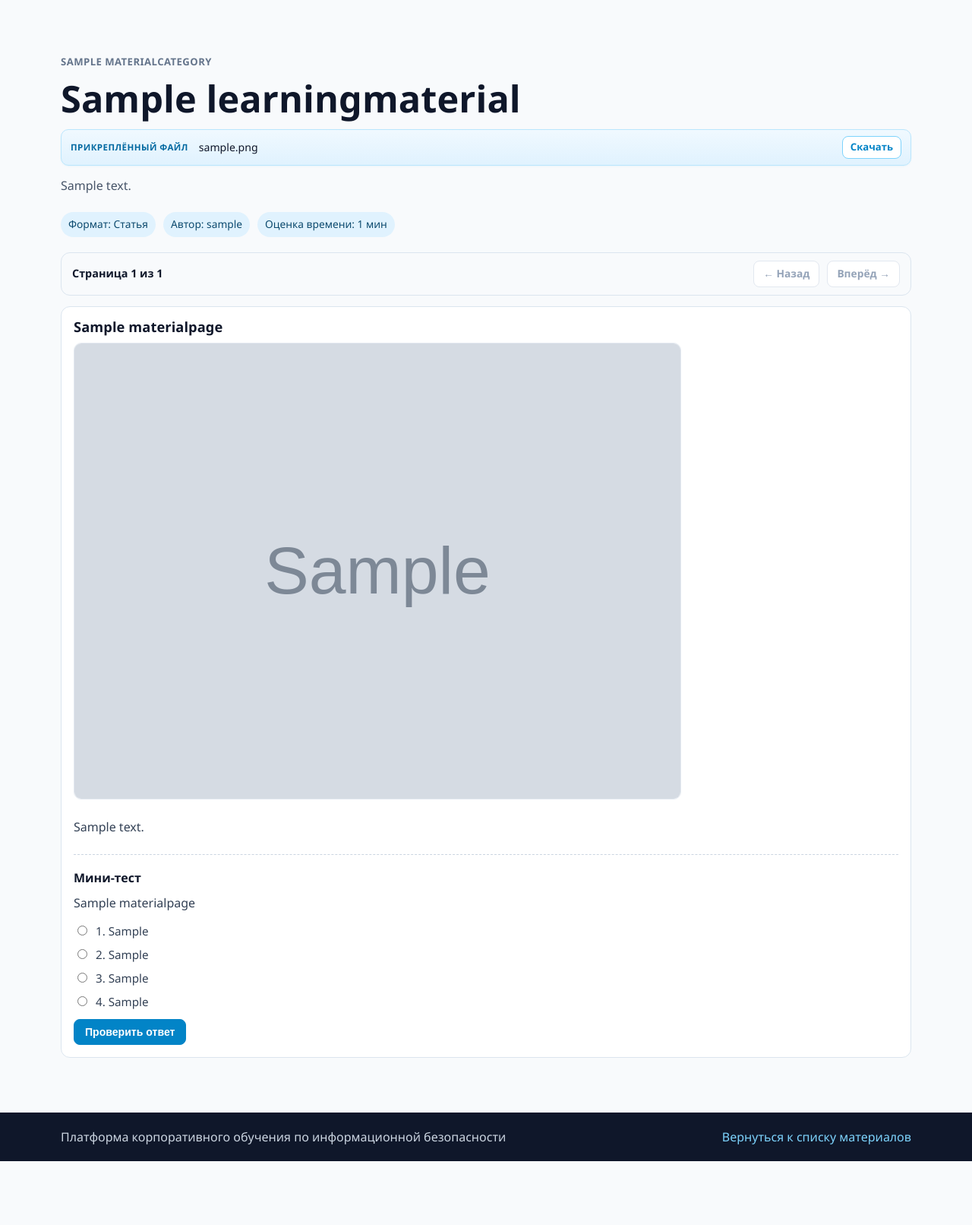
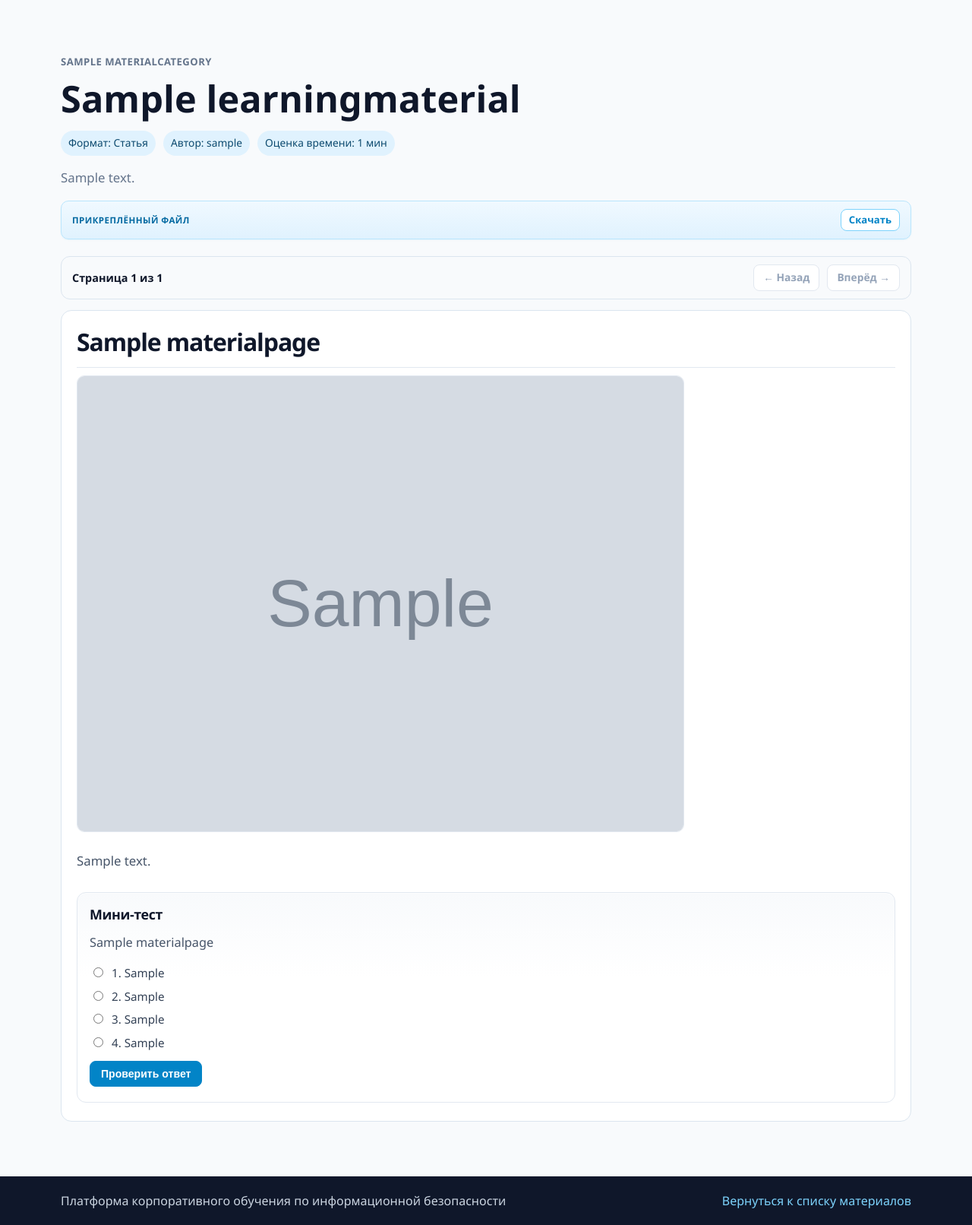
Before and after one commit to corpedu1/corpedu, a Django app: a page that uses templates/material_detail.html in a window 1280 px wide. Shown: the part 73-1685 px from the top of the page at 76% size. Before the commit the page ends 1601 px from the top, so only its background shows below. Run offline with Django 5.2, Linux system fonts and the light colour scheme; tables that the repository leaves empty hold one stand-in row (values such as "Sample post"); grey boxes marked "Sample" are stand-in pictures.

Commit message:
Changed material page layout and hierarchy

```diff
--- a/static/css/landing.css
+++ b/static/css/landing.css
@@ -1051,7 +1051,34 @@ a {
 
 .material-detail-page h1 {
     color: #0f172a;
-    margin-bottom: 10px;
+    margin-bottom: 0;
+}
+
+/* Верхний блок материала: категория + название → теги → описание → файл */
+.material-detail-intro {
+    margin-bottom: 22px;
+}
+
+.material-detail-intro .section-kicker {
+    margin-bottom: 8px;
+}
+
+.material-detail-intro .material-detail-meta {
+    margin-top: 14px;
+}
+
+.material-detail-summary {
+    margin-top: 16px;
+    margin-bottom: 0;
+    font-size: 1.05rem;
+    color: #64748b;
+    line-height: 1.6;
+    max-width: 52rem;
+}
+
+.material-detail-intro .material-detail-attachment {
+    margin-top: 16px;
+    margin-bottom: 0;
 }
 
 .material-detail-attachment {
@@ -1061,7 +1088,7 @@ a {
     gap: 8px 14px;
     margin-top: 12px;
     margin-bottom: 14px;
-    padding: 8px 12px;
+    padding: 10px 14px;
     border-radius: 10px;
     border: 1px solid #bae6fd;
     background: linear-gradient(180deg, #f0f9ff 0%, #e0f2fe 100%);
@@ -1085,15 +1112,6 @@ a {
     flex-shrink: 0;
 }
 
-.material-detail-attachment__name {
-    font-size: 0.88rem;
-    color: #0f172a;
-    font-weight: 500;
-    min-width: 0;
-    word-break: break-word;
-    flex: 1 1 140px;
-}
-
 .material-detail-attachment__cta {
     margin-left: auto;
     flex-shrink: 0;
@@ -1113,7 +1131,7 @@ a {
 }
 
 .material-detail-meta {
-    margin-top: 16px;
+    margin-top: 0;
     display: flex;
     flex-wrap: wrap;
     gap: 10px;
@@ -1130,18 +1148,39 @@ a {
 .material-detail-content {
     margin-top: 18px;
     border: 1px solid #dbe5ef;
-    border-radius: 12px;
+    border-radius: 14px;
     background: #ffffff;
-    padding: 16px;
-}
-
-.material-detail-content h3 {
-    margin-bottom: 10px;
+    padding: 22px 20px 24px;
 }
 
 .material-detail-content p {
-    color: #334155;
-    line-height: 1.7;
+    color: #475569;
+    line-height: 1.75;
+    font-size: 1.02rem;
+}
+
+/* Заголовок страницы внутри материала — заметно крупнее основного текста */
+.material-page-heading {
+    font-size: clamp(1.5rem, 3vw, 2rem);
+    font-weight: 800;
+    letter-spacing: -0.035em;
+    line-height: 1.2;
+    color: #0f172a;
+    margin: 0 0 18px;
+    padding-bottom: 14px;
+    border-bottom: 1px solid #e2e8f0;
+}
+
+/* Основной текст страницы — уровень body, ниже по акценту чем заголовок */
+.material-detail-page-body .material-page-text {
+    font-size: 1.05rem;
+    color: #475569;
+    line-height: 1.85;
+    max-width: 50rem;
+}
+
+.material-detail-page-body .material-page-text:first-of-type {
+    margin-top: 2px;
 }
 
 .material-detail-content--empty p {
@@ -1203,8 +1242,9 @@ a {
 }
 
 .material-page-text {
-    color: #334155;
-    line-height: 1.75;
+    color: #475569;
+    line-height: 1.8;
+    font-size: 1.05rem;
 }
 
 .material-page-figure {
@@ -1219,21 +1259,27 @@ a {
 }
 
 .material-page-quiz {
-    margin-top: 22px;
-    padding-top: 18px;
-    border-top: 1px dashed #cbd5e1;
+    margin-top: 26px;
+    padding: 18px 16px 20px;
+    border-radius: 12px;
+    border: 1px solid #e2e8f0;
+    background: linear-gradient(180deg, #f8fafc 0%, #ffffff 40%);
+    box-shadow: inset 0 1px 0 rgba(255, 255, 255, 0.8);
 }
 
 .material-page-quiz__title {
-    margin: 0 0 8px;
+    margin: 0 0 12px;
+    font-size: 1.12rem;
+    font-weight: 800;
+    letter-spacing: -0.02em;
+    color: #0f172a;
+}
+
+.material-page-quiz__q {
+    margin: 0 0 14px;
+    color: #475569;
+    line-height: 1.65;
     font-size: 1rem;
-    color: #0f172a;
-}
-
-.material-page-quiz__q {
-    margin: 0 0 12px;
-    color: #334155;
-    line-height: 1.6;
 }
 
 .material-page-quiz__choices {
--- a/templates/material_detail.html
+++ b/templates/material_detail.html
@@ -13,26 +13,25 @@
     <main>
         <section class="section material-detail-page">
             <div class="container">
+                <header class="material-detail-intro">
                     <p class="section-kicker">{{ material.category.name }}</p>
                     <h1>{{ material.title }}</h1>
+
+                    <div class="material-detail-meta" aria-label="Сведения о материале">
+                        <span>Формат: {{ material.get_material_format_display }}</span>
+                        <span>Автор: {{ material.author.username }}</span>
+                        <span>Оценка времени: {{ material.estimated_minutes }} мин</span>
+                    </div>
+
+                    <p class="section-subtitle material-detail-summary">{{ material.summary|default:"Описание материала отсутствует." }}</p>
 
                     {% if material.attachment %}
                         <a class="material-detail-attachment" href="{{ material.attachment.url }}"{% if material.attachment_display_name %} download="{{ material.attachment_display_name }}"{% endif %} rel="noopener noreferrer">
                             <span class="material-detail-attachment__label">Прикреплённый файл</span>
-                        {% if material.attachment_display_name %}
-                            <span class="material-detail-attachment__name">{{ material.attachment_display_name }}</span>
-                        {% endif %}
                             <span class="material-detail-attachment__cta">Скачать</span>
                         </a>
                     {% endif %}
-
-                <p class="section-subtitle">{{ material.summary|default:"Описание материала отсутствует." }}</p>
-
-                <div class="material-detail-meta">
-                    <span>Формат: {{ material.get_material_format_display }}</span>
-                    <span>Автор: {{ material.author.username }}</span>
-                    <span>Оценка времени: {{ material.estimated_minutes }} мин</span>
-                </div>
+                </header>
 
                 {% if total_pages %}
                     <nav class="material-page-nav" aria-label="Страницы материала">
@@ -53,9 +52,9 @@
 
                     <article class="material-detail-content material-detail-page-body">
                         {% if current_page.title %}
-                            <h3>{{ current_page.title }}</h3>
+                            <h2 class="material-page-heading">{{ current_page.title }}</h2>
                         {% else %}
-                            <h3>Страница {{ page_index }}</h3>
+                            <h2 class="material-page-heading">Страница {{ page_index }}</h2>
                         {% endif %}
                         {% if current_page.image %}
                             <figure class="material-page-figure">
@@ -66,7 +65,7 @@
 
                         {% if current_page.has_quiz %}
                             <div class="material-page-quiz" data-correct="{{ current_page.quiz_correct }}">
-                                <h4 class="material-page-quiz__title">Мини-тест</h4>
+                                <h3 class="material-page-quiz__title">Мини-тест</h3>
                                 <p class="material-page-quiz__q">{{ current_page.quiz_question|linebreaksbr }}</p>
                                 <ul class="material-page-quiz__choices">
                                     {% for num, text in current_page.quiz_choices_list %}
@@ -81,14 +80,17 @@
                                     {% endfor %}
                                 </ul>
                                 <button type="button" class="material-page-quiz__check">Проверить ответ</button>
-                                <p class="material-page-quiz__feedback" hidden></p>
+                                <div class="quiz-message-box" data-quiz-feedback hidden role="status" aria-live="polite">
+                                    <span class="quiz-message-box__icon" aria-hidden="true"></span>
+                                    <p class="quiz-message-box__text"></p>
+                                </div>
                             </div>
                         {% endif %}
                     </article>
                 {% elif material.content %}
-                    <article class="material-detail-content">
-                        <h3>Содержание</h3>
-                        <p>{{ material.content|linebreaksbr }}</p>
+                    <article class="material-detail-content material-detail-page-body">
+                        <h2 class="material-page-heading">Содержание</h2>
+                        <div class="material-page-text">{{ material.content|linebreaksbr }}</div>
                     </article>
                 {% else %}
                     <article class="material-detail-content material-detail-content--empty">
@@ -108,26 +110,33 @@
     <script>
     document.querySelectorAll(".material-page-quiz").forEach(function (root) {
         var correct = parseInt(root.getAttribute("data-correct"), 10);
-        var feedback = root.querySelector(".material-page-quiz__feedback");
+        var feedback = root.querySelector("[data-quiz-feedback]");
         var btn = root.querySelector(".material-page-quiz__check");
         var inputs = root.querySelectorAll(".material-page-quiz__input");
         if (!btn || !feedback || !inputs.length) return;
+        var iconEl = feedback.querySelector(".quiz-message-box__icon");
+        var textEl = feedback.querySelector(".quiz-message-box__text");
+        function showQuizMessage(kind, message) {
+            feedback.hidden = false;
+            feedback.className = "quiz-message-box quiz-message-box--" + kind;
+            if (textEl) textEl.textContent = message;
+            if (iconEl) {
+                if (kind === "success") iconEl.textContent = "✓";
+                else if (kind === "error") iconEl.textContent = "✗";
+                else iconEl.textContent = "!";
+            }
+        }
         btn.addEventListener("click", function () {
             var sel = root.querySelector(".material-page-quiz__input:checked");
             if (!sel) {
-                feedback.hidden = false;
-                feedback.textContent = "Выберите вариант ответа.";
-                feedback.className = "material-page-quiz__feedback material-page-quiz__feedback--warn";
+                showQuizMessage("warning", "Выберите вариант ответа.");
                 return;
             }
             var v = parseInt(sel.value, 10);
-            feedback.hidden = false;
             if (v === correct) {
-                feedback.textContent = "Верно.";
-                feedback.className = "material-page-quiz__feedback material-page-quiz__feedback--ok";
+                showQuizMessage("success", "Верно! Ответ выбран правильно.");
             } else {
-                feedback.textContent = "Неверно. Попробуйте ещё раз.";
-                feedback.className = "material-page-quiz__feedback material-page-quiz__feedback--bad";
+                showQuizMessage("error", "Неверно. Попробуйте выбрать другой вариант.");
             }
         });
     });
```
Also changed, not shown: other parts of static/css/landing.css (+66 -12 lines), media/materials/pages/cryptograph_p1.jpg (added), media/materials/pages/cryptograph_p2.jpg (added), 1 other file. Lines whose indentation alone changed are shown as unchanged.
